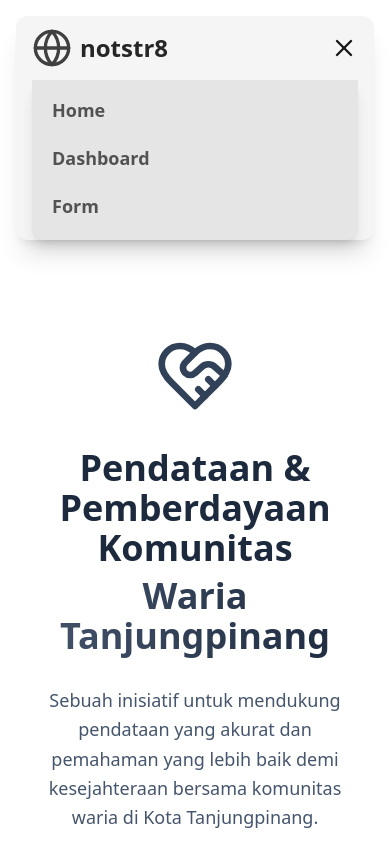
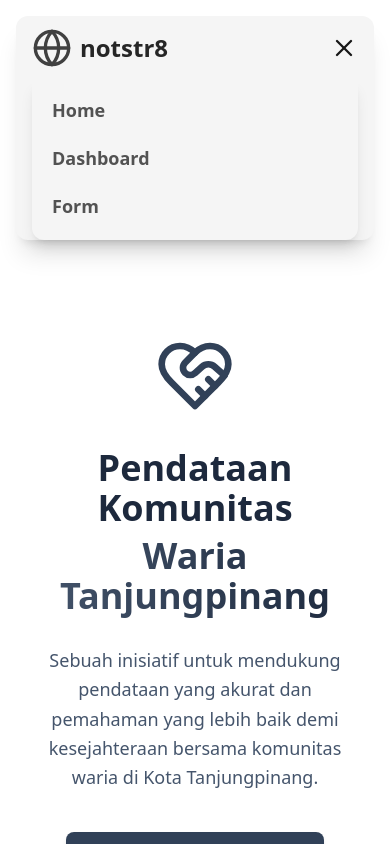
Before and after one commit to rywndr/notstr8, a Next.js app: page / in a window 390 px wide. Both pictures are taken after a click on the button "Toggle menu". Shown: the top 844 px of the page. Built offline with nearby package versions, Linux system fonts and the light colour scheme.

Commit message:
misc: adjusted texts and mobile navbar color

```diff
--- a/src/app/page.tsx
+++ b/src/app/page.tsx
@@ -12,7 +12,7 @@ const Landing = () => {
             <HeartHandshake className="h-20 w-20 text-slate-700 mx-auto mb-6" />
           </div>
           <h1 className="text-4xl sm:text-5xl md:text-6xl font-extrabold mb-6">
-            Pendataan & Pemberdayaan Komunitas
+            Pendataan Komunitas
             <span className="block bg-gradient-to-r from-slate-600 to-slate-800 bg-clip-text text-transparent mt-2 pb-1.5">
               Waria Tanjungpinang
             </span>
--- a/src/components/nav/Nav.tsx
+++ b/src/components/nav/Nav.tsx
@@ -44,7 +44,7 @@ const Nav = () => {
 
       {/* Mobile Menu */}
       {isOpen && (
-        <div className="md:hidden bg-neutral-200 rounded-b-xl shadow-lg">
+        <div className="md:hidden bg-neutral-100 rounded-b-xl shadow-lg">
           <div className="px-2 pt-2 pb-3 space-y-1 sm:px-3">
             <Link href="/" className="block text-neutral-600 hover:text-neutral-900 hover:bg-neutral-300 transition-all duration-200 ease-in-out px-3 py-2 rounded-md text-lg font-semibold">
               Home
```
